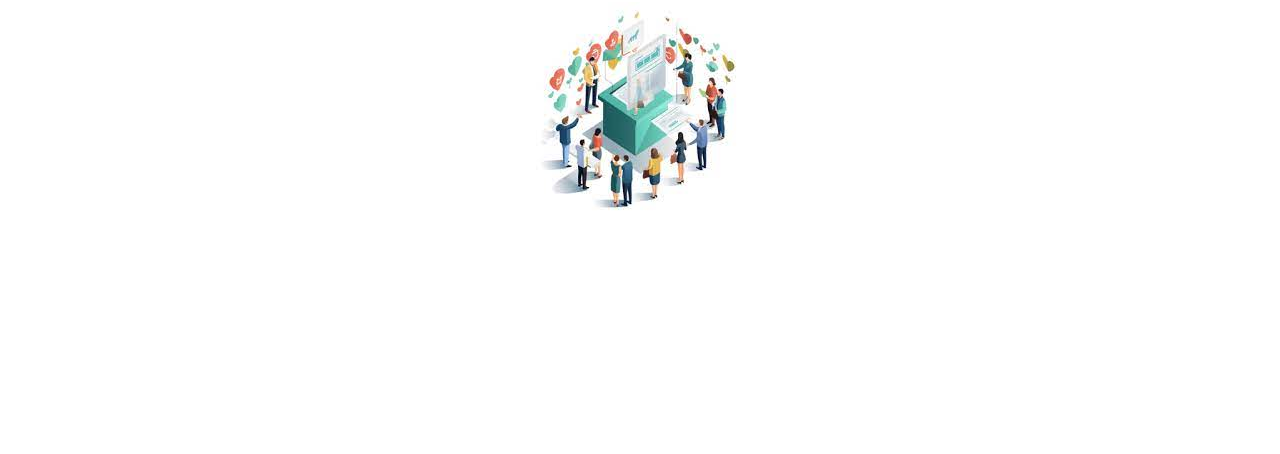
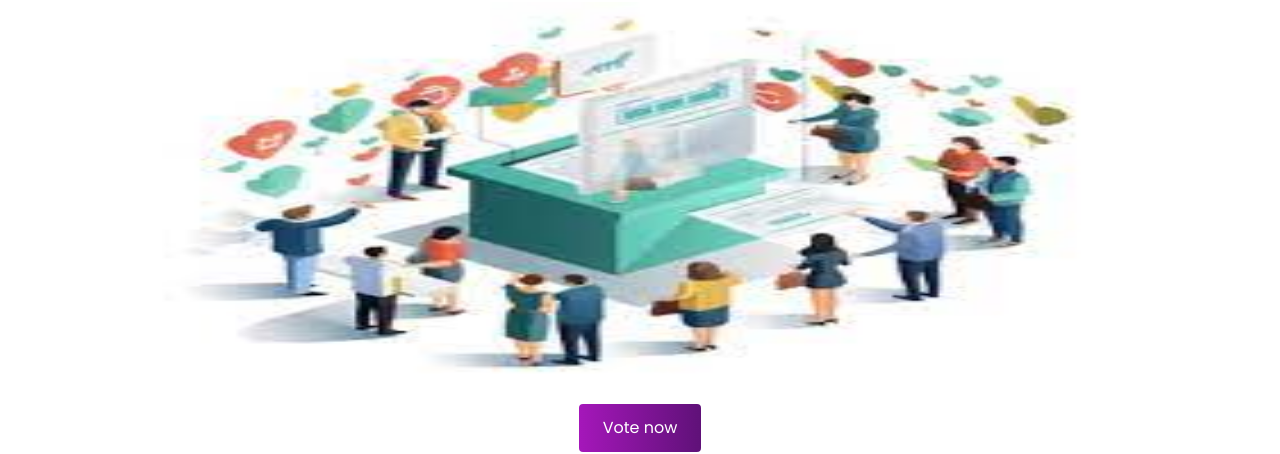
Before and after one commit to Olamilekan10/Online-voting-system, a plain HTML site: page index.html in a window 1280 px wide. Shown: the part 872-1326 px from the top of the page. Before the commit the page ends 1099 px from the top, so only its background shows below. Drawn offline with nearby package versions, Linux system fonts and the light colour scheme.

Commit message:
created a link button and aligned it to the center

```diff
--- a/index.html
+++ b/index.html
@@ -80,8 +80,11 @@
     <!-- Voting section -->
      <center>
     <div class="pt-5">
-        <h1 class="text-center mt-5">Online Voting System</h1>
-        <img src="img/svg4.jfif" alt="">
+        <h1 class="text-center fw-bold mt-5">Online Voting System</h1>
+        <img src="img/svg4.jfif" width="80%" height="400vh" alt="voteImg">
+        <div class="text-center">
+            <a href="#"><button class="votingBtn"> Vote now </button></a>
+        </div>
     </div>
     </center>
     <!-- Voting section -->
```
